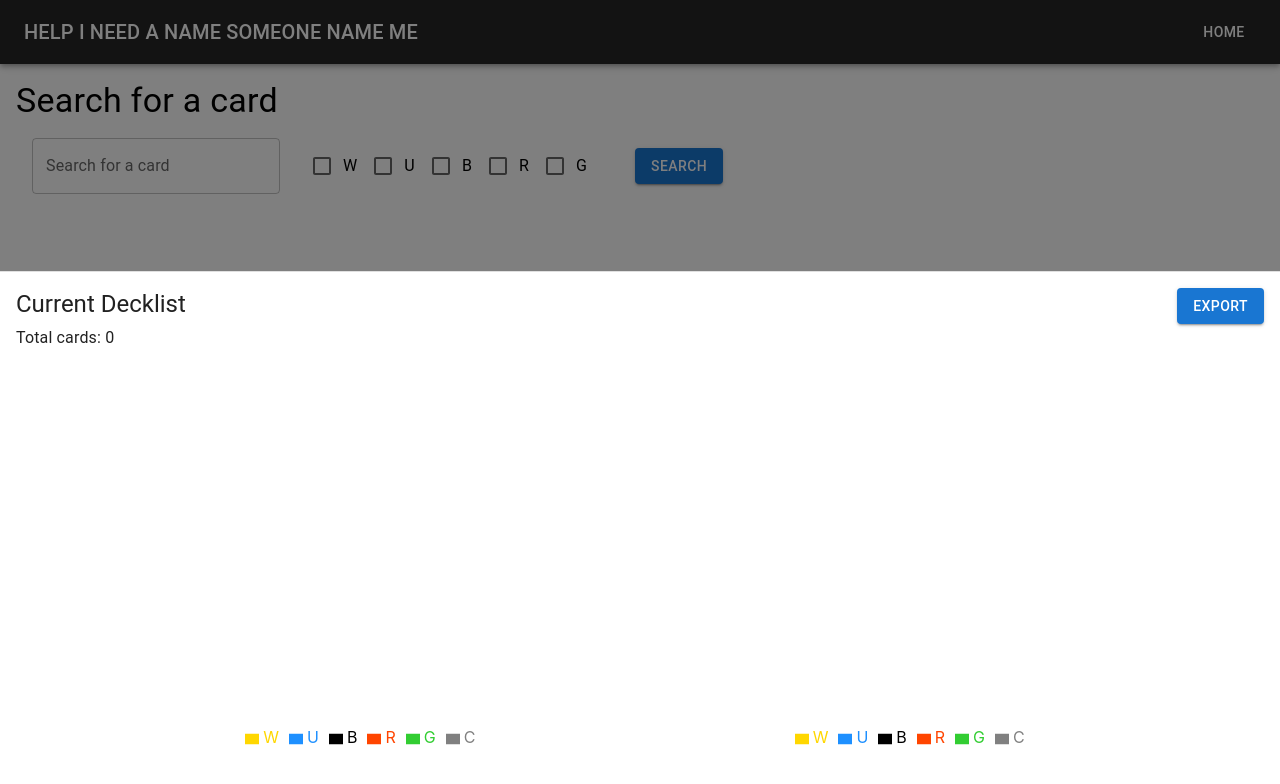
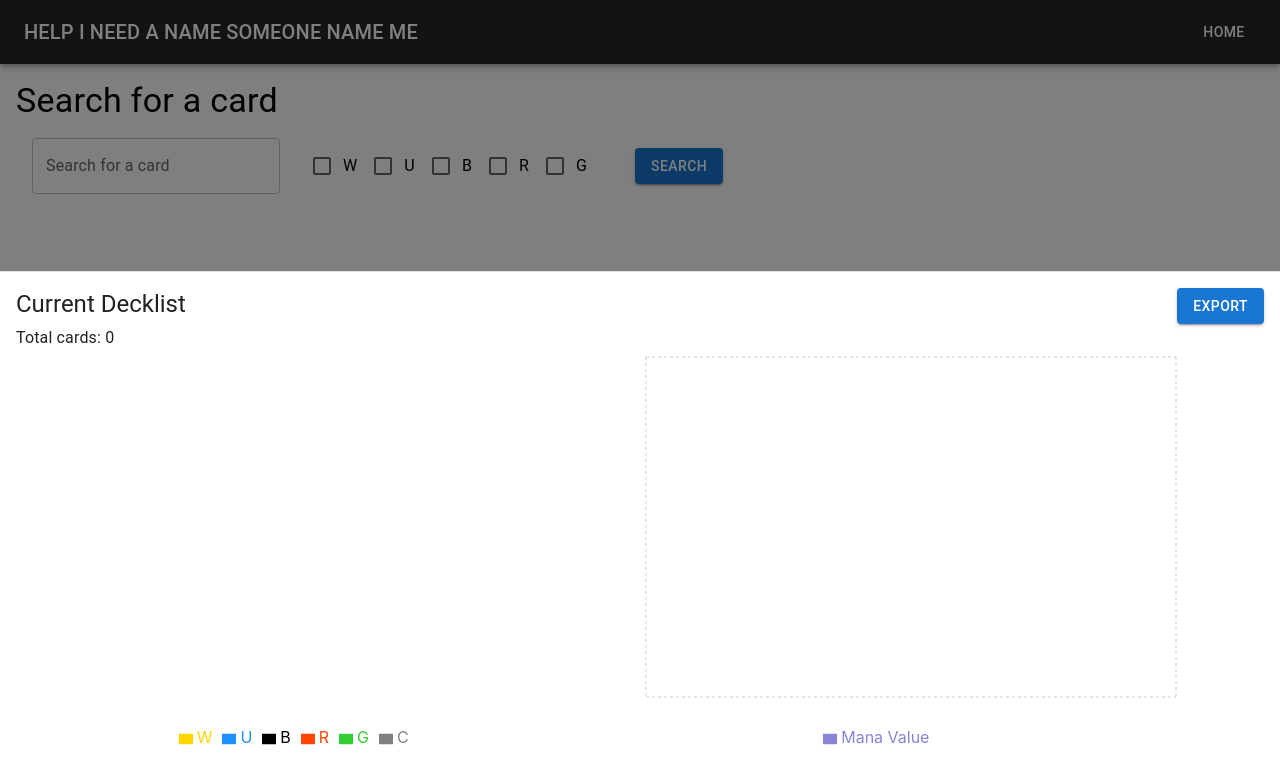
Before and after one commit to sulaiman-ahmed/mtg-deckbuilder, a React (Create React App) app: page / in a window 1280 px wide. Both pictures are taken after a click on the button "CURRENT DECKLIST". Shown: the top 784 px of the page. Built offline with nearby package versions, Linux system fonts and the light colour scheme.

Commit message:
Added bar chart

```diff
--- a/src/components/CardDetail.tsx
+++ b/src/components/CardDetail.tsx
@@ -26,7 +26,8 @@ const CardDetail: React.FC = () => {
                     imageUrl: [response.data.image_uris?.normal] || [response.data.image_uris?.small] || [],
                     details: fetchedCardDetails,
                     count: 1,
-                    colors: response.data.colors
+                    colors: response.data.colors,
+                    cmc: response.data.cmc,
                 };
                 setCard(fetchedCard);
                 setLoading(false);
--- a/src/components/CardSearch.tsx
+++ b/src/components/CardSearch.tsx
@@ -88,7 +88,8 @@ const CardSearch: React.FC = () => {
                 name: card.name,
                 imageUrl: card.card_faces ? card.card_faces.map((face: any) => face.image_uris?.normal || face.image_uris?.small || '') : [card.image_uris?.normal] || [card.image_uris?.small] || [],
                 details: card,
-                colors: card.color_identity
+                colors: card.color_identity,
+                cmc: card.cmc
             }));
             setCards(cardResults);
             setNextPage(response.data.next_page || null);
@@ -110,7 +111,8 @@ const CardSearch: React.FC = () => {
                 imageUrl: card.card_faces ? card.card_faces.map((face: any) => face.image_uris?.normal || face.image_uris?.small || '') : [card.image_uris?.normal] || [card.image_uris?.small] || [],
                 details: card,
                 count: 1,
-                colors: card.color_identity
+                colors: card.color_identity,
+                cmc: card.cmc,
             }));
             setCards((prevResults) => [...prevResults, ...fetchedCards]);
             setNextPage(response.data.next_page || null);
--- a/src/components/DeckList.tsx
+++ b/src/components/DeckList.tsx
@@ -2,6 +2,7 @@ import React from "react";
 import { DeckListProps } from "./types";
 import { Box, Button, Grid, Typography } from "@mui/material";
 import ColorBreakdownChart from "./ColorBreakdownChart";
+import ManaValueChart from "./ManaValueChart";
 
 const DeckList: React.FC<DeckListProps> = ({ cards, onRemoveCard, totalCards }) => {
 
@@ -29,7 +30,7 @@ const DeckList: React.FC<DeckListProps> = ({ cards, onRemoveCard, totalCards })
             <Typography variant="subtitle1">Total cards: {totalCards}</Typography>
             <Box mb={3} display="flex" justifyContent="space-evenly">
                 <ColorBreakdownChart cards={cards} />
-                <ColorBreakdownChart cards={cards} />
+                <ManaValueChart cards={cards} />
 
             </Box>
             <Grid container spacing={2}>
--- /dev/null
+++ b/src/components/ManaValueChart.tsx
@@ -0,0 +1,38 @@
+import React from 'react';
+import { BarChart, Bar, XAxis, YAxis, Tooltip, Legend, CartesianGrid } from 'recharts';
+import { Card } from './types';
+
+interface ManaValueBarChartProps {
+  cards: Card[];
+}
+
+const getManaValueBreakdown = (cards: Card[]) => {
+  const manaValueCount: { [manaValue: string]: number } = {};
+
+  cards.forEach(card => {
+    const manaValue = card.cmc || 0;
+    manaValueCount[manaValue] = (manaValueCount[manaValue] || 0) + card.count;
+  });
+
+  return Object.entries(manaValueCount).map(([manaValue, count]) => ({
+    manaValue,
+    count
+  }));
+};
+
+const ManaValueChart: React.FC<ManaValueBarChartProps> = ({ cards }) => {
+  const data = getManaValueBreakdown(cards);
+
+  return (
+    <BarChart width={600} height={400} data={data}>
+      <CartesianGrid strokeDasharray="3 3" />
+      <XAxis dataKey="manaValue" />
+      <YAxis />
+      <Tooltip />
+      <Legend />
+      <Bar dataKey="count" fill="#8884d8" name="Mana Value"/>
+    </BarChart>
+  );
+};
+
+export default ManaValueChart;
--- a/src/components/types.ts
+++ b/src/components/types.ts
@@ -3,6 +3,7 @@ export interface Card {
   imageUrl: string[];
   details?: CardInformation;
   count: number;
+  cmc: number;
   colors: string[];
 }
 
```
